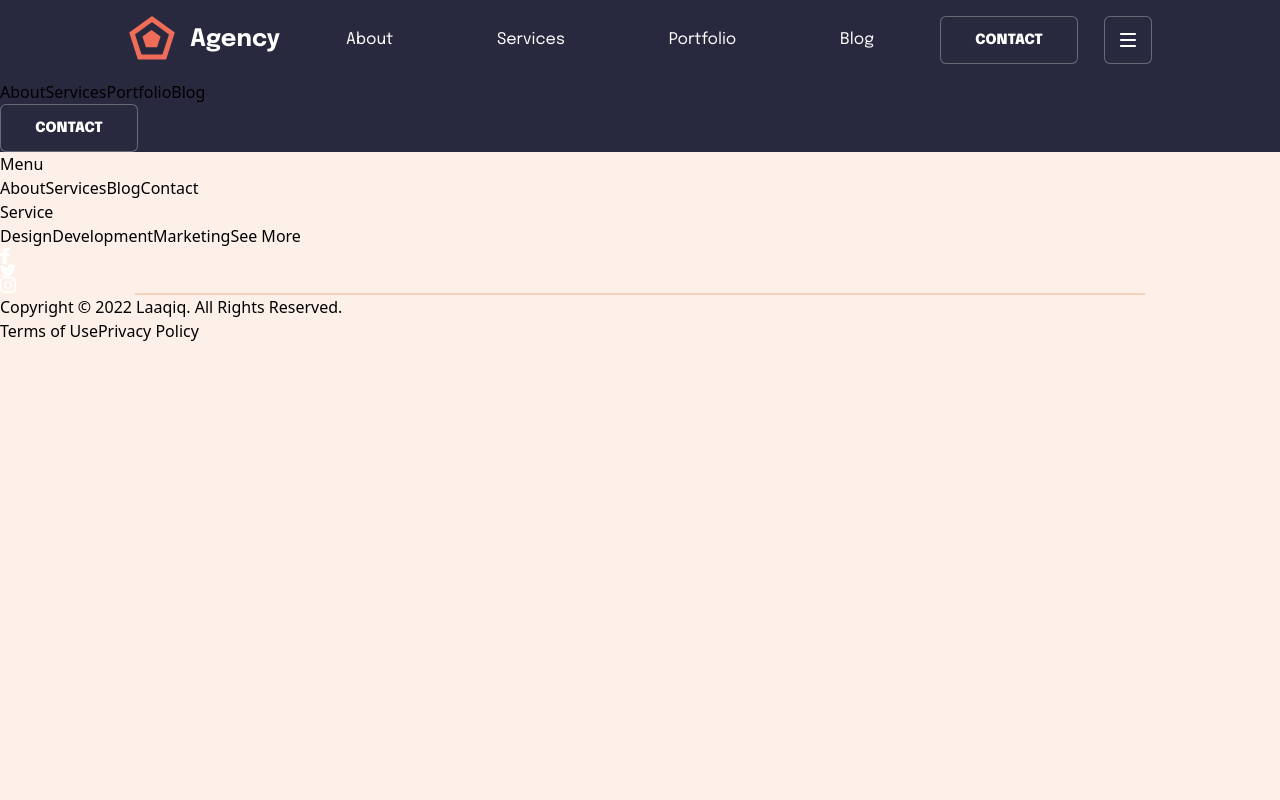
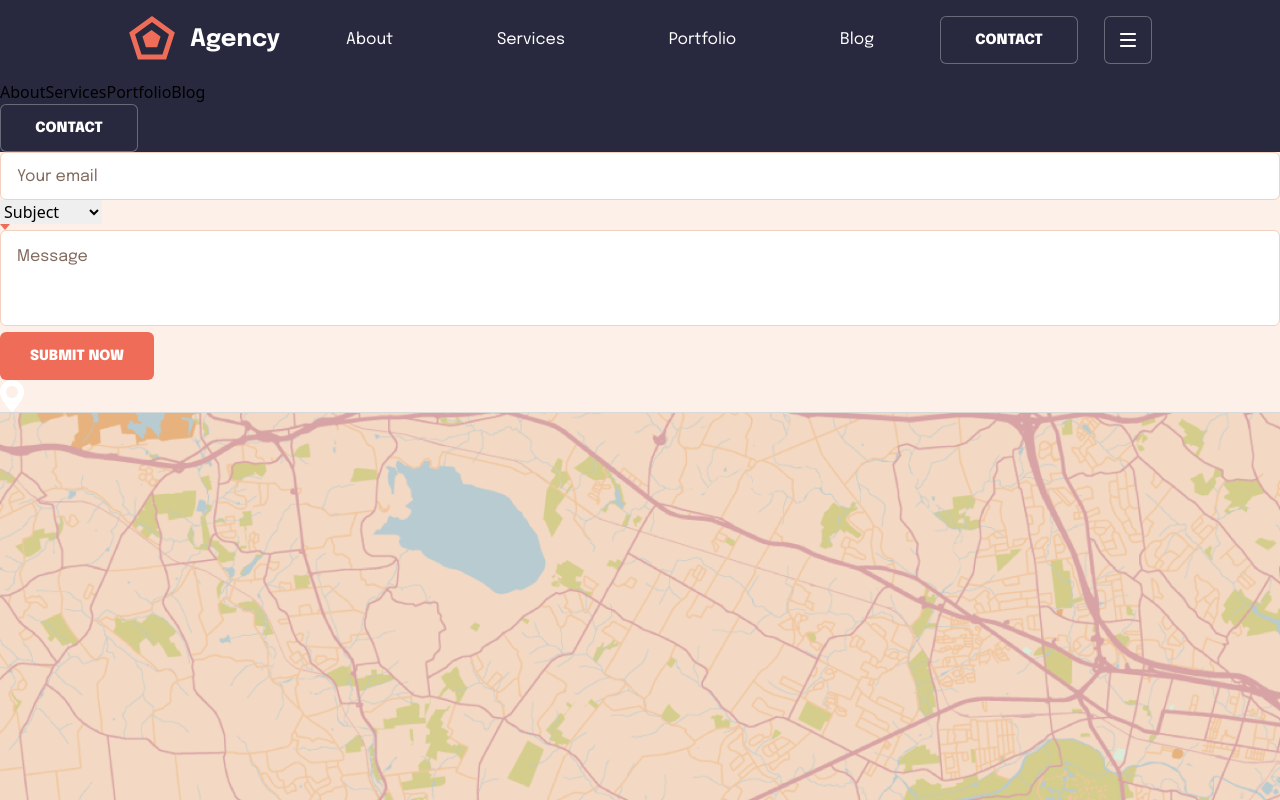
Before and after one commit to leysonn/portfolio-with-typescript, a React (Vite) app: page /portfolio-with-typescript/contact in a window 1280 px wide. Shown: the top 800 px of the page. Built offline with nearby package versions, Linux system fonts and the light colour scheme.

Commit message:
Написан компонент FormSection

```diff
--- a/index.html
+++ b/index.html
@@ -5,7 +5,8 @@
         <link rel="icon" type="image/x-icon" href="/favicon.ico" />
         <link rel="manifest" href="/manifest.json" />
         <link rel="preconnect" href="https://fonts.googleapis.com">
-        <link rel="preload" fetchpriority="high" as="image" href="/src/assets/images/homePage/hero.png" type="image/webp">
+        <link rel="preload" fetchpriority="high" as="image" href="/src/assets/images/homePage/hero.png" type="image/png">
+        <link rel="preload" fetchpriority="high" as="image" href="/src/assets/images/map.png" type="image/png">
         <meta name="viewport" content="width=device-width, initial-scale=1.0" />
         <base href="/portfolio-with-typescript" />
         <meta name="theme-color" content="#ef6d58" />
--- /dev/null
+++ b/src/components/Contact/FormSection/FormSection.module.scss
@@ -0,0 +1,43 @@
+@import '../../../styles/fonts';
+
+.form-section {
+    @apply relative w-screen;
+
+    .map {
+        @apply w-full h-180 object-cover object-center md:mt-0 -mt-115;
+    }
+
+    .wrapper {
+        @apply w-full md:absolute top-0 left-0;
+    }
+
+    .form-content {
+        @apply lg:w-218 md:w-156 sm:w-120 w-mobile flex md:flex-row flex-col justify-between md:items-start items-center md:py-32 py-16 mx-auto relative xl:-left-37 md:-left-10;
+
+        .poi-container {
+            @apply bg-light-accent w-18 h-18 rounded-full md:my-49 md:mx-0 mt-97 mx-auto;
+
+            .poi {
+                @apply w-full h-full p-5;
+            }
+        }
+
+        .form {
+            @apply sm:w-117.5 w-mobile h-116 bg-light rounded-md flex flex-col gap-4 py-12 sm:px-12 px-7;
+
+            .title {
+                @apply mt-2.5 text-dark;
+                @include h4;
+            }
+
+            .button {
+                @apply mt-4 self-end;
+
+                &-submitted {
+                    @extend .button;
+                    @apply bg-success;
+                }
+            }
+        }
+    }
+}
--- /dev/null
+++ b/src/components/Contact/FormSection/FormSection.tsx
@@ -0,0 +1,80 @@
+import { useCallback, useState } from 'react';
+import { SubmitHandler, useForm } from 'react-hook-form';
+import { projectsList } from '../../../constants/projectsList';
+import styles from './FormSection.module.scss';
+import Button from '../../Button/Button';
+import Input from '../../Form/Input/Input';
+import Textarea from '../../Form/Textarea/Textarea';
+import Dropdown from '../../Form/Dropdown/Dropdown';
+import map_image from '../../../assets/images/map.png';
+import poi_icon from '../../../assets/icons/poi_icon.svg';
+
+type Inputs = {
+    email: string;
+    subject: string;
+    message: string;
+};
+
+function FormSection() {
+    const [dropdownValue, setDropdownValue] = useState('');
+    const [submitted, setSubmitted] = useState(false);
+
+    const {
+        register,
+        handleSubmit,
+        formState: { errors },
+    } = useForm<Inputs>();
+
+    const onSubmit: SubmitHandler<Inputs> = useCallback(data => {
+        console.log(data);
+        setSubmitted(true);
+    }, []);
+
+    const handleDropdownChange = useCallback((event: React.ChangeEvent<HTMLSelectElement>): void => {
+        setDropdownValue(event.currentTarget.value);
+    }, []);
+
+    return (
+        <section className={styles.formSection}>
+            <div className={styles.wrapper}>
+                <div className={styles.formContent}>
+                    <form className={styles.form} onSubmit={handleSubmit(onSubmit)}>
+                        <h3 className={styles.title}>Get in touch</h3>
+                        <Input
+                            placeholder="Your email"
+                            register={register('email', {
+                                required: true,
+                                pattern: /^[\w.-]+@[a-zA-Z\d.-]+\.[a-zA-Z]{2,}$/,
+                            })}
+                            error={!!errors.email}
+                            disabled={submitted}
+                        />
+                        <Dropdown
+                            register={register('subject', { required: true, onChange: handleDropdownChange })}
+                            options={projectsList.types}
+                            defaultValue="Subject"
+                            value={dropdownValue}
+                            error={!!errors.subject}
+                            disabled={submitted}
+                        />
+                        <Textarea
+                            placeholder="Message"
+                            register={register('message', { required: true })}
+                            error={!!errors.message}
+                            disabled={submitted}
+                        />
+                        <Button className={submitted ? styles.buttonSubmitted : styles.button} color="light_accent" width={9.62} disabled={submitted}>
+                            {submitted ? `Submitted ✔` : 'Submit Now'}
+                        </Button>
+                    </form>
+                    <div className={styles.poiContainer}>
+                        <img className={styles.poi} src={poi_icon} alt="POI Icon" draggable={false} />
+                    </div>
+                </div>
+            </div>
+            <img className={styles.map} src={map_image} alt="Map" draggable={false} />
+        </section>
+    );
+}
+
+export default FormSection;
--- a/src/pages/Contact.tsx
+++ b/src/pages/Contact.tsx
@@ -1,9 +1,12 @@
+import FormSection from '../components/Contact/FormSection/FormSection';
 import Title from '../components/Title/Title';
 
 function Contact() {
     return (
         <main>
             <Title>Contact</Title>
+            <FormSection />
+
         </main>
     );
 }
--- a/tailwind.config.js
+++ b/tailwind.config.js
@@ -74,10 +74,12 @@ export default {
         "91": "22.75rem",
         "92": "23rem",
         "94": "23.5rem",
+        "97": "24.25rem",
         "97.7": "24.425rem",
         "100": "25rem",
         "104": "26rem",
         "112": "28rem",
+        "115": "28.75rem",
         "116": "29rem",
         "117.5": "29.375rem",
         "120": "30rem",
```
Also changed, not shown: src/assets/icons/poi_icon.svg (added), src/assets/images/map.png (added).
